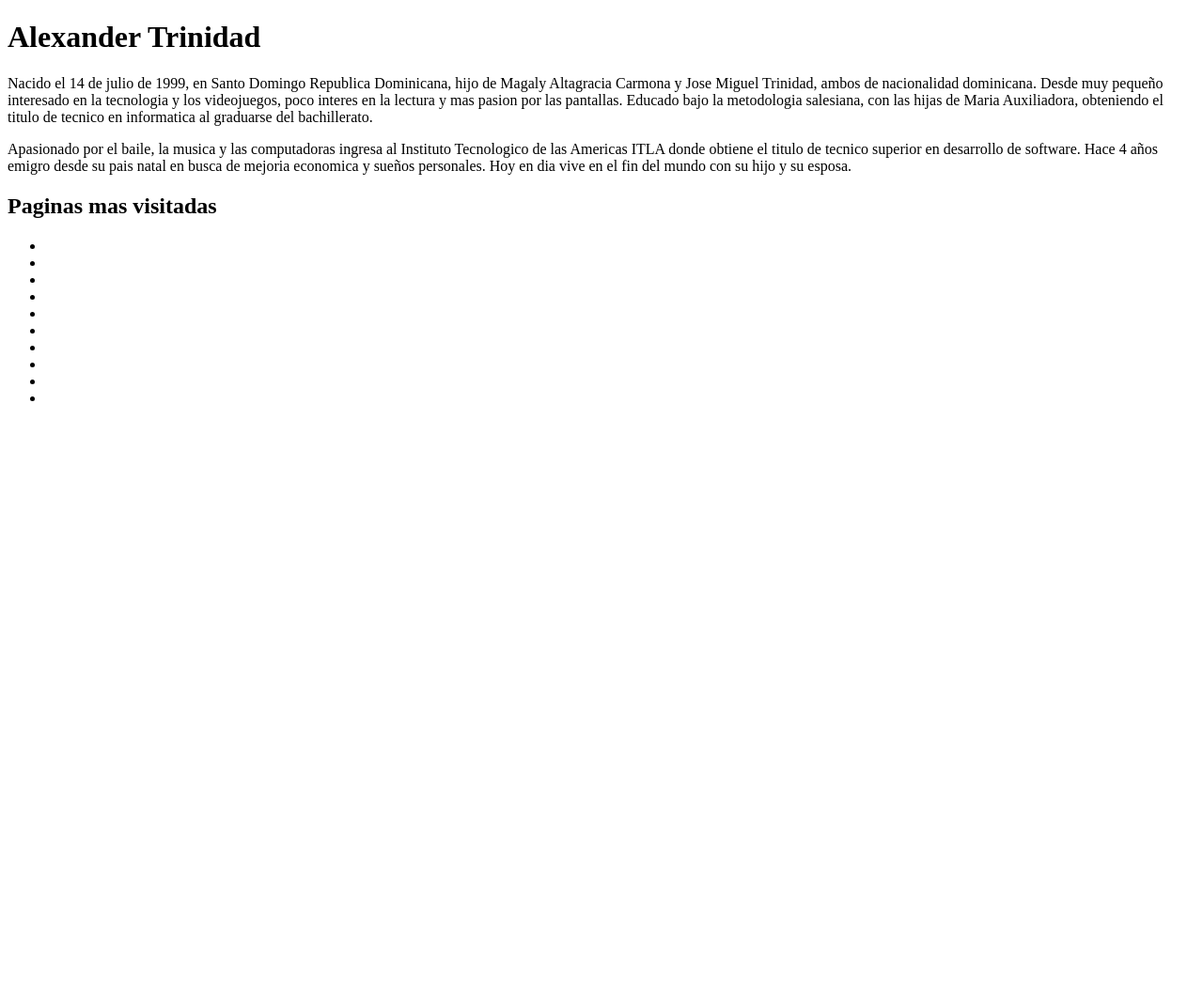
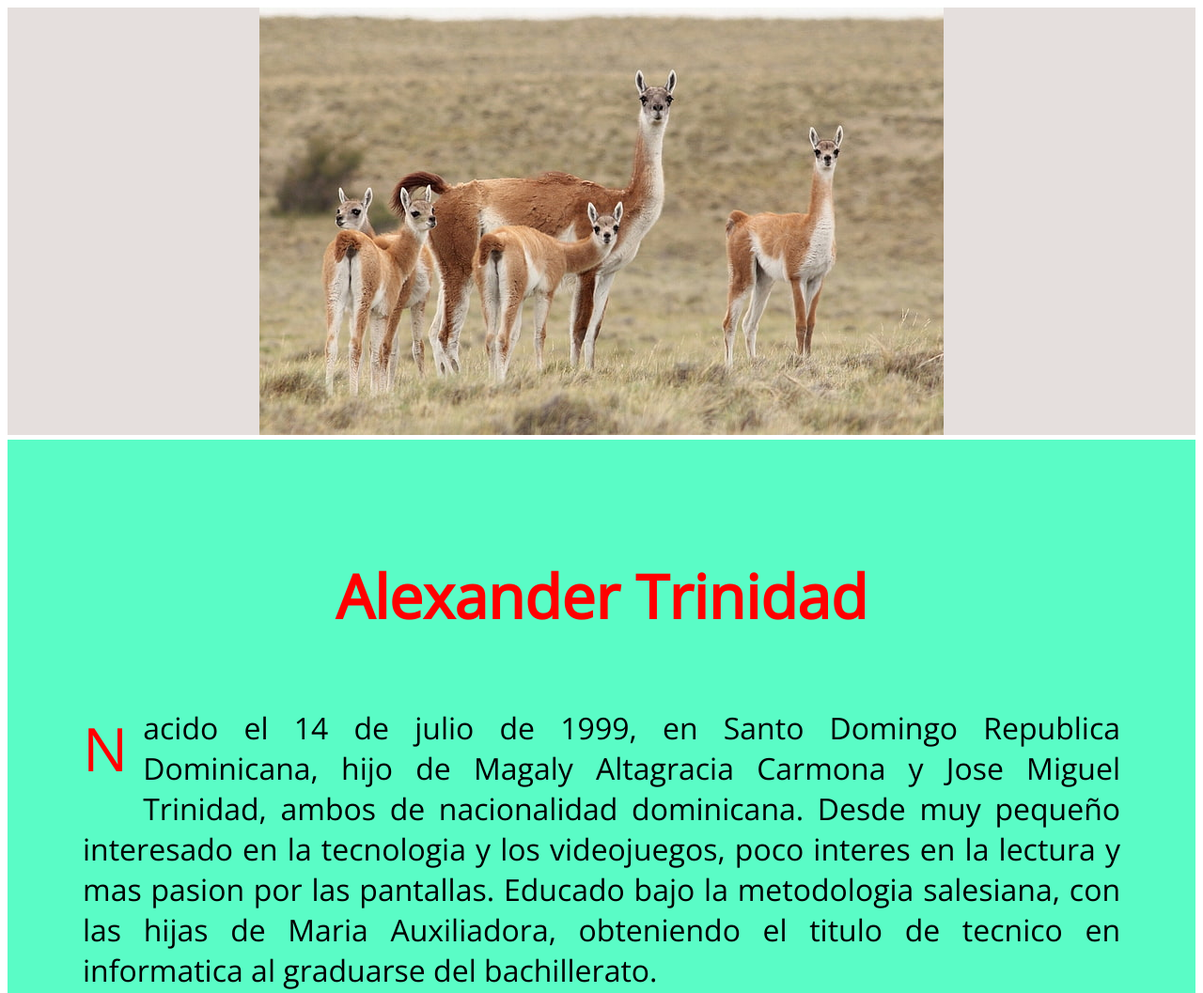
Before and after one commit to Alextcd/Presentacion, a plain HTML site: page index.html in a window 1280 px wide. Shown: the top 1057 px of the page at 94% size. Before the commit the page ends 800 px from the top, so only its background shows below. Drawn offline with nearby package versions, Linux system fonts and the light colour scheme; a web font is replaced by a local one.

Commit message:
Commit de presentacion con css agregado

```diff
--- a/index.html
+++ b/index.html
@@ -5,30 +5,48 @@
         <meta charset="UTF-8">
         <meta name="viewport" content="width=device-width, initial-scale=1.0">
         <link rel="stylesheet" href="styles.css">
+        <link rel="preconnect" href="https://fonts.googleapis.com">
+        <link rel="preconnect" href="https://fonts.gstatic.com" crossorigin>
+        <link href="https://fonts.googleapis.com/css2?family=Dela+Gothic+One&family=Open+Sans:wght@300&display=swap" rel="stylesheet">
 
     </head>
     <body>
-        <h1>Alexander Trinidad</h1>
-        <p>Nacido el 14 de julio de 1999, en Santo Domingo Republica Dominicana, hijo de Magaly Altagracia Carmona y Jose Miguel Trinidad, ambos de nacionalidad dominicana. Desde muy pequeño interesado en la tecnologia y los videojuegos, poco interes en la lectura y mas pasion por las pantallas. Educado bajo la metodologia salesiana, con las hijas de Maria Auxiliadora, obteniendo el titulo de tecnico en informatica al graduarse del bachillerato.
-
-        </p>
-        <p>Apasionado por el baile, la musica y las computadoras ingresa al Instituto Tecnologico de las Americas ITLA donde obtiene el titulo de tecnico superior en desarrollo de software. Hace 4 años emigro desde su pais natal en busca de mejoria economica y sueños personales. Hoy en dia vive en el fin del mundo con su hijo y su esposa.</p>
-
-        <h2>Paginas mas visitadas</h2>
+        <div>
+            <div class="imagen">
+                <img src="img/guanaco.jpg" alt="Foto de guanaco">
+            </div>
+            <div>
+                <div class="texto">
+                    <h1>Alexander Trinidad</h1>
+                    <p class="parrafo">Nacido el 14 de julio de 1999, en Santo Domingo Republica Dominicana, hijo de Magaly Altagracia Carmona y Jose Miguel Trinidad, ambos de nacionalidad dominicana. Desde muy pequeño interesado en la tecnologia y los videojuegos, poco interes en la lectura y mas pasion por las pantallas. Educado bajo la metodologia salesiana, con las hijas de Maria Auxiliadora, obteniendo el titulo de tecnico en informatica al graduarse del bachillerato.</p>
+                    <p class="parrafo">Apasionado por el baile, la musica y las computadoras ingresa al Instituto Tecnologico de las Americas ITLA donde obtiene el titulo de tecnico superior en desarrollo de software. Hace 4 años emigro desde su pais natal en busca de mejoria economica y sueños personales. Hoy en dia vive en el fin del mundo con su hijo y su esposa.</p>
 
 
-        <ul>
-            <li><a></a></li>
-            <li><a></a></li>
-            <li><a></a></li>
-            <li><a></a></li>
-            <li><a></a></li>
-            <li><a></a></li>
-            <li><a></a></li>
-            <li><a></a></li>
-            <li><a></a></li>
-            <li><a></a></li>
-        </ul>
+                </div>
+                <div class="container-list">
+
+                <h2>Paginas mas visitadas</h2>
+
+
+                    <ul class="lista" >
+                        <li><a href="https://www.youtube.com/" target="_blank"><img src="img/youtube.jpg"></a></li>
+                        <li><a href="https://www.tiktok.com/es/" target="_blank"><img src="img/tiktok.jpg"></a></li>
+                        <li><a href="https://www.tenpo.cl/" target="_blank"><img src="img/tenpo.jpg"></a></li>
+                        <li><a href="https://www.starplus.com/es-cl" target="_blank"><img src="img/star.jpg"></a></li>
+                        <li><a href="https://outlook.live.com/mail/0/" target="_blank"><img src="img/outlook.jpg"></a></li>
+                        <li><a href="https://www.netflix.com/cl/" target="_blank"><img src="img/netflix.jpg"></a></li>
+                        <li><a href="https://www.instagram.com/" target="_blank"><img src="img/instagram.jpg"></a></li>
+                        <li><a href="https://www.google.com/intl/es-419/gmail/about/" target="_blank"><img src="img/gmail.jpg"></a></li>
+                        <li><a href="https://www.bancoestado.cl/content/bancoestado-public/cl/es/home/home.html#/" target="_blank"><img src="img/bancoe.jpg"></a></li>
+                        <li><a href="https://www.threads.net/login" target="_blank"><img src="img/threads.jpg"></a></li>
+                    </ul>
+
+
+                </div>
+            </div>
+        </div>
+
+
 
     </body>
 
--- a/styles.css
+++ b/styles.css
@@ -0,0 +1,48 @@
+*{
+    font-family: 'Dela Gothic One', cursive;
+    font-family: 'Open Sans', sans-serif;
+}
+.texto{
+    text-align: justify;
+    font-size: 2.0rem;
+    padding: 80px;
+    margin-top: 5px;
+    display: flex;
+    flex-direction: column;
+    align-items: center;
+    background-color: #5AFCC6;
+
+}
+
+h1{
+    color: red;
+}
+
+.parrafo::first-letter{
+    font-size: 4rem;
+    color: red;
+    float: left;
+    margin-right: 1rem;
+}
+.imagen {
+    background-color: #E5DFDD;
+    display: flex;
+    align-items: center;
+    justify-content: center;
+}
+
+.lista img{
+    width: 100px;
+    height: 90px;
+
+}
+li{
+    list-style: none;
+}
+
+.container-list{
+    text-align: center;
+    font-size: 2.5rem;
+    background-color: #E5DFDD;
+    margin-top: 5px;
+}
```
Also changed, not shown: img/bancoe.jpg (added), img/gmail.jpg (added), img/guanaco.jpg (added), img/instagram.jpg (added), img/netflix.jpg (added), img/outlook.jpg (added), img/star.jpg (added), img/tenpo.jpg (added), img/threads.jpg (added), img/tiktok.jpg (added), img/youtube.jpg (added).
